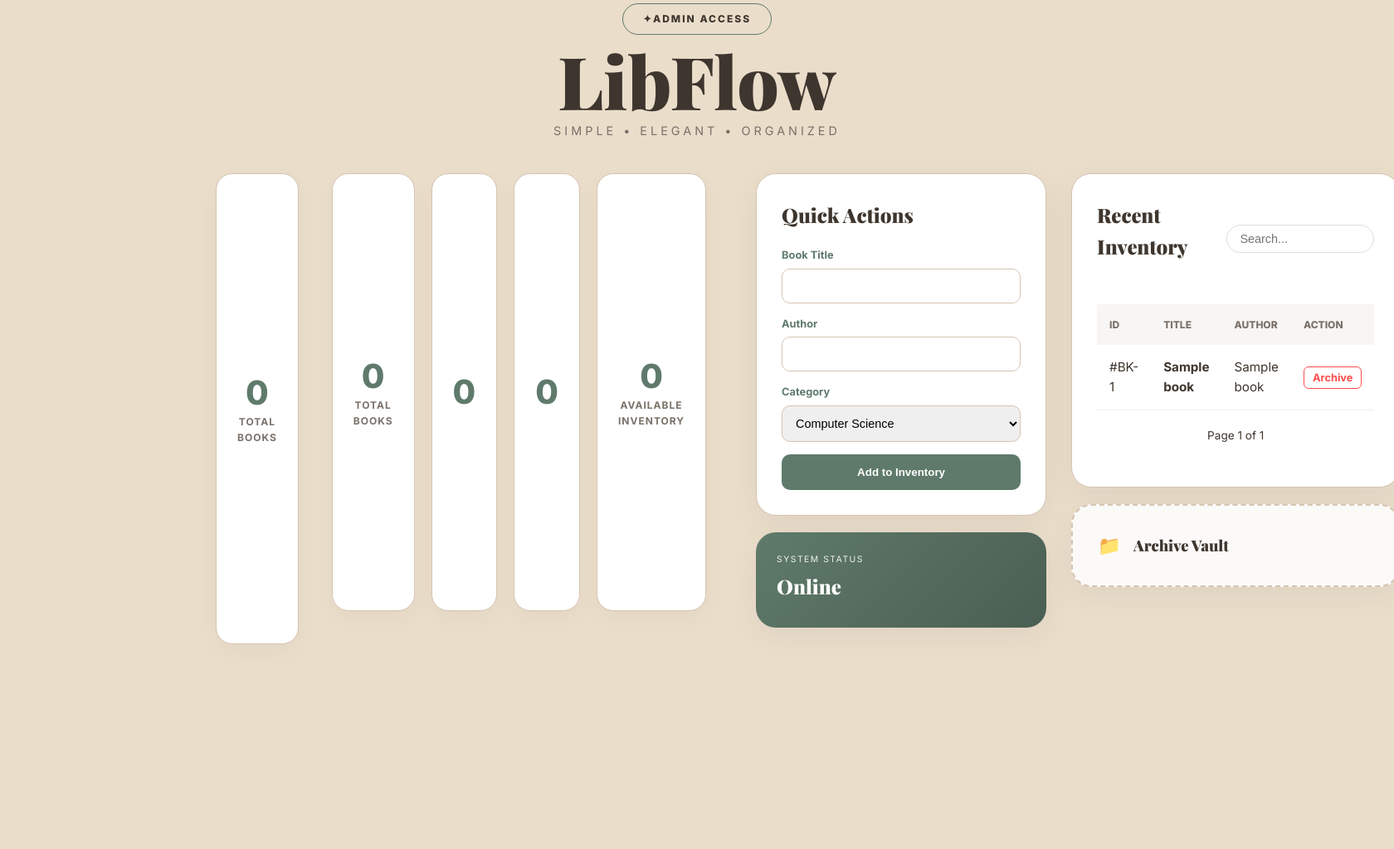
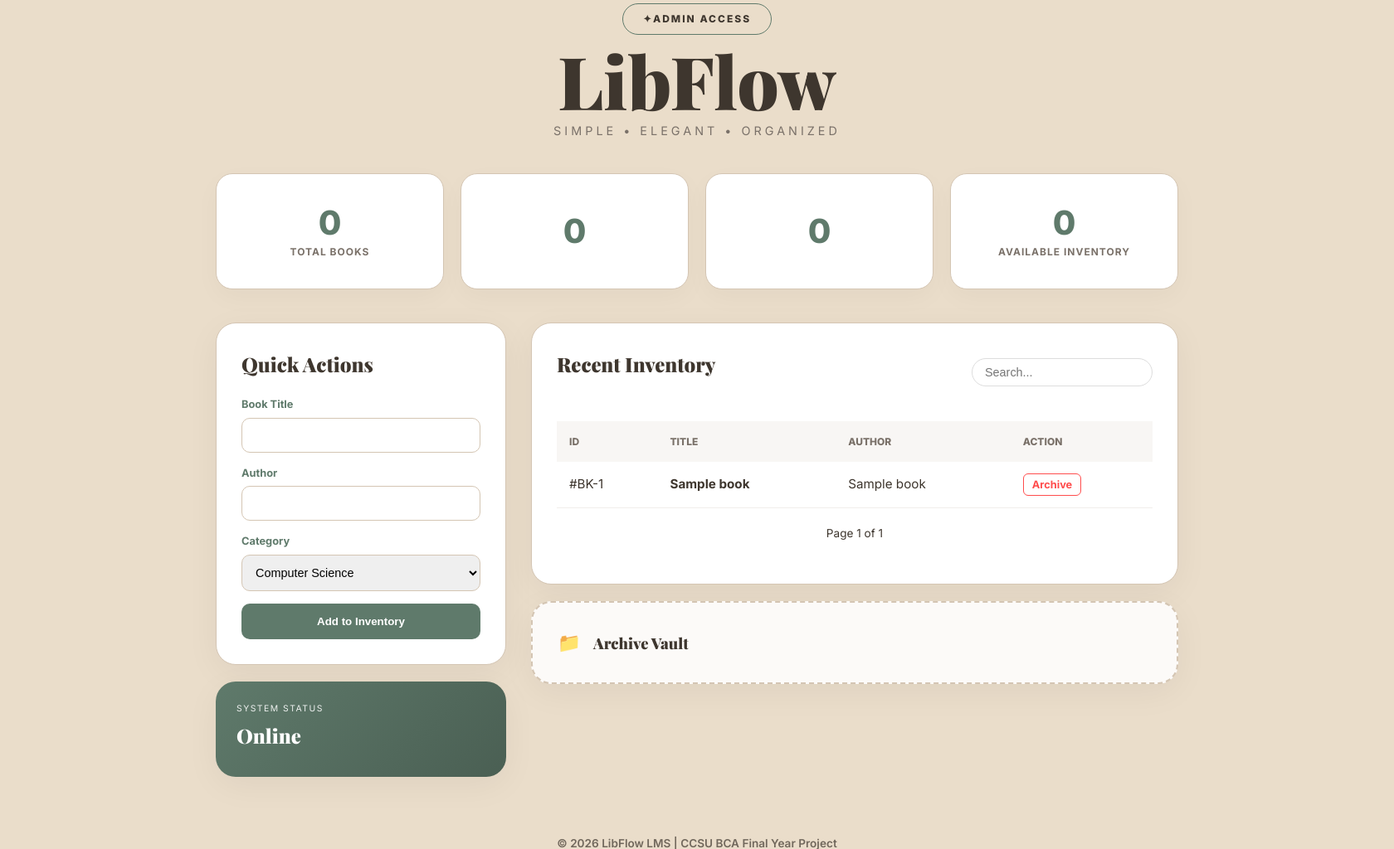
Before and after one commit to Krishna-2323/LibFlow-V2, a Flask app: page /dashboard in a window 1680 px wide; the page is wider, and only the part inside the window is pictured. Shown: the part 127-1151 px from the top of that part at 83% size. Before the commit the page ends 904 px from the top of that part, so only its background shows below. Run offline with Flask 3, Linux system fonts and the light colour scheme; the visitor is signed in with stand-in values (Sample User, id 1); a database or web service that is not in the repository returns one stand-in record (values such as "Sample title"); data that the repository does not hold is empty; some libraries are stand-ins or nearby versions.

Commit message:
Update index.html

```diff
--- a/templates/index.html
+++ b/templates/index.html
@@ -47,6 +47,20 @@
     margin: 0 auto 40px;
     padding: 0 20px;
     width: 100%; /* Ensure it takes full width */
+}
+.stats-grid {
+    display: grid !important;
+    grid-template-columns: 1fr 1fr 1fr 1fr !important; /* Forces 4 columns */
+    gap: 20px;
+    max-width: 1200px;
+    margin: 0 auto 40px;
+    padding: 0 20px;
+}
+
+.stat-card {
+    min-width: 0; /* Prevents cards from overflowing */
+    height: auto;
+    padding: 25px 10px;
 }
 
 .stat-card {
@@ -111,12 +125,6 @@
 </div>
 
 <div class="stats-grid">
-    <div class="stat-card">
-        <div class="stat-window"><div class="stat-move" data-target="{{ total_count }}"><h3>0</h3><h3 class="counting-number">0</h3></div></div>
-        <span>Total Books</span>
-    </div>
-
-  <div class="stats-grid">
     <div class="stat-card">
         <div class="stat-window"><div class="stat-move" data-target="{{ total_count }}"><h3>0</h3><h3 class="counting-number">0</h3></div></div>
         <span>Total Books</span>
```
